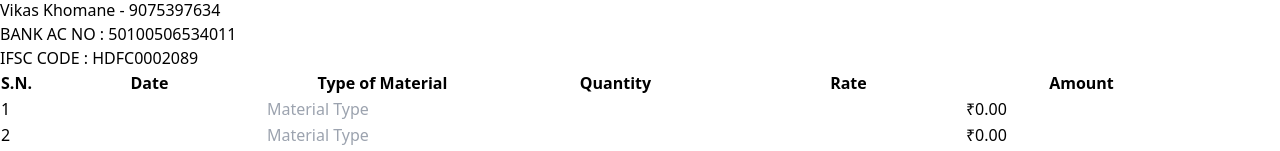
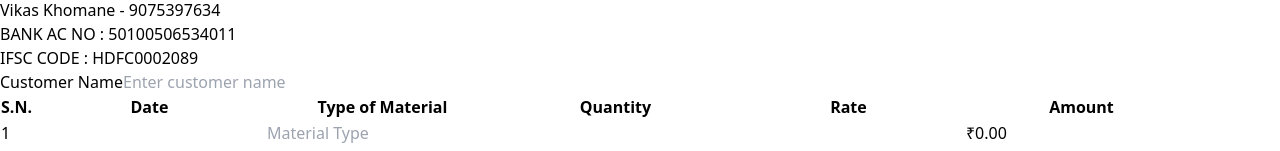
Before and after one commit to BhushanAtole/Invoice, a React (Vite) app: page / in a window 1280 px wide. Shown: the part 422-573 px from the top of the page. Built offline with nearby package versions, Linux system fonts and the light colour scheme.

Commit message:
update customer name

```diff
--- a/src/components/Invoice.jsx
+++ b/src/components/Invoice.jsx
@@ -111,10 +111,24 @@ const Invoice1 = () => {
         </div>
 
         {/* Bank Info Section */}
-        <div className="flex flex-col sm:flex-row justify-between text-lg mb-3 p-2 font-bold font-mono border border-gray-700 rounded-lg">
+        <div className="flex flex-col sm:flex-row justify-between text-lg mb-1 p-2 font-bold font-mono border border-gray-700 rounded-lg">
           <h3 className="mb-1 sm:mb-0">BANK AC NO : 50100506534011</h3>
           <h3>IFSC CODE : HDFC0002089</h3>
         </div>
+
+        {/* Customer Name  */}
+        <div className="flex flex-col sm:flex-row items-start sm:items-center text-lg mb-3 p-1 bg-white border border-gray-700 rounded-lg space-y-2 sm:space-y-0 sm:space-x-4">
+          <label htmlFor="customerName" className="w-full sm:w-1/5 font-semibold ml-4">Customer Name</label>
+
+          {/* <label htmlFor="customerName" className="w-full sm:w-1/5">Customer Name</label> */}
+          <input
+            type="text"
+            id="customerName"
+            placeholder="Enter customer name"
+            className="w-full sm:w-3/4 px-2 py-1 border border-gray-300 rounded-lg focus:ring-2 focus:ring-blue-400 focus:border-transparent transition duration-300 ease-in-out"
+          />
+        </div>
+
 
         {/* Table Container with Horizontal Scroll on Small Screens */}
         <div className="overflow-x-auto">
```
